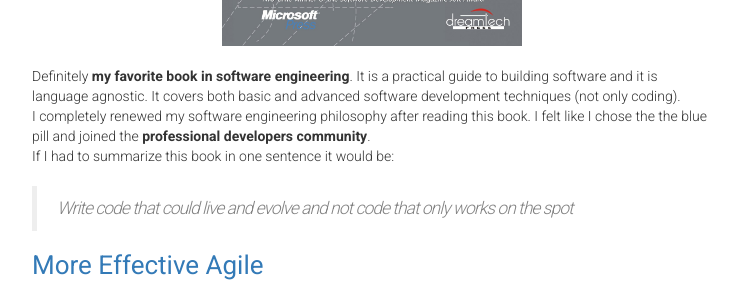
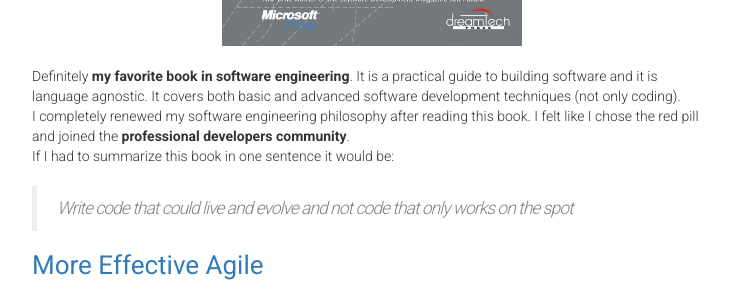
Before and after one commit to mehdi-aouadi/mehdi-aouadi.github.io, a Jekyll site: the page built from _posts/2019-07-20-software-engineering-reading-list.md, in a window 1280 px wide and 900 px high, scrolled down 544 px. Shown: the part 152-443 px from the top of the window, without its empty margins (268-1006 px from the left). Built offline with Jekyll 4.4.1, drawn with Linux system fonts in a browser that asks for light colours.

Commit message:
[4][READING][LIST] Refactor reading list article

```diff
--- a/_posts/2019-07-20-software-engineering-reading-list.md
+++ b/_posts/2019-07-20-software-engineering-reading-list.md
@@ -17,7 +17,7 @@ I will update it regularly.
 <br>
 
 Definitely **my favorite book in software engineering**. It is a practical guide to building software and it is language agnostic. It covers both basic and advanced software development techniques (not only coding).
-I completely renewed my software engineering philosophy after reading this book. I felt like I chose the the blue pill and joined the **professional developers community**.
+I completely renewed my software engineering philosophy after reading this book. I felt like I chose the red pill and joined the **professional developers community**.
 If I had to summarize this book in one sentence it would be:
 <br>
 
```
